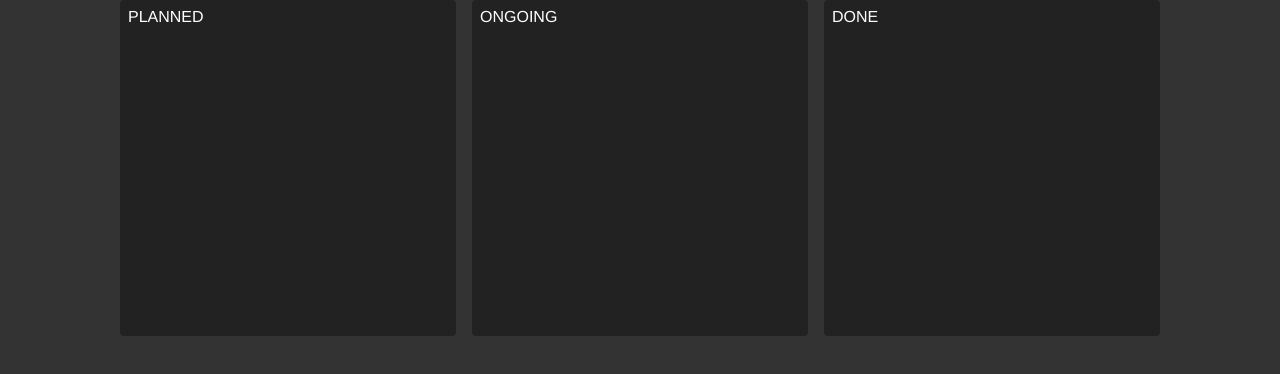
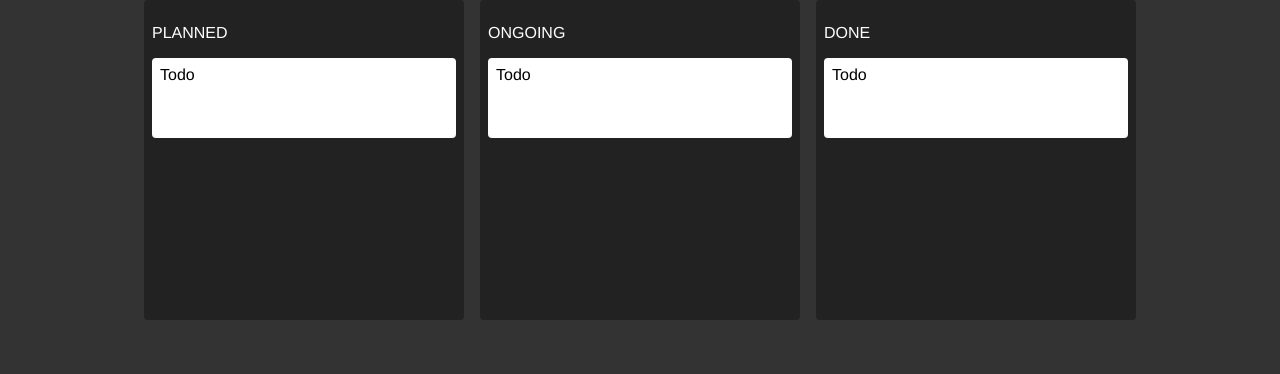
Before and after one commit to safarov-en/kanban-zustand, a React (Vite) app: page / in a window 1280 px wide. Shown: the top 374 px of the page. Built offline with nearby package versions, Linux system fonts and the light colour scheme.

Commit message:
Task styling

```diff
--- a/src/components/Column.jsx
+++ b/src/components/Column.jsx
@@ -1,5 +1,11 @@
 import './Column.css'
+import Task from './Task'
 
 export default function Column({state}) {
-    return <div className="column">{state}</div>
+    return (
+        <div className="column">
+            <p>{state}</p>
+            <Task title="Todo" />
+        </div>
+    )
 }
--- a/src/components/Task.css
+++ b/src/components/Task.css
@@ -0,0 +1,7 @@
+.task {
+    background: white;
+    border-radius: 4px;
+    min-height: 5rem;
+    color: black;
+    padding: 0.5rem;
+}
--- a/src/index.css
+++ b/src/index.css
@@ -10,3 +10,7 @@
 body {
   margin: 0;
 }
+
+* {
+  box-sizing: border-box;
+}
```
